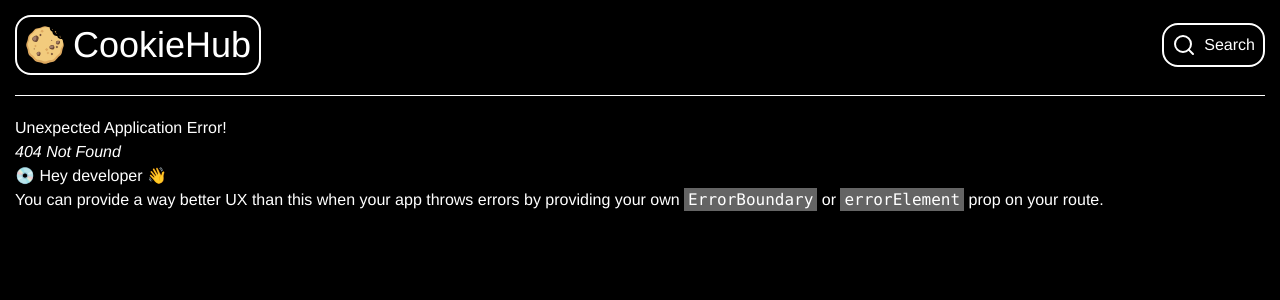
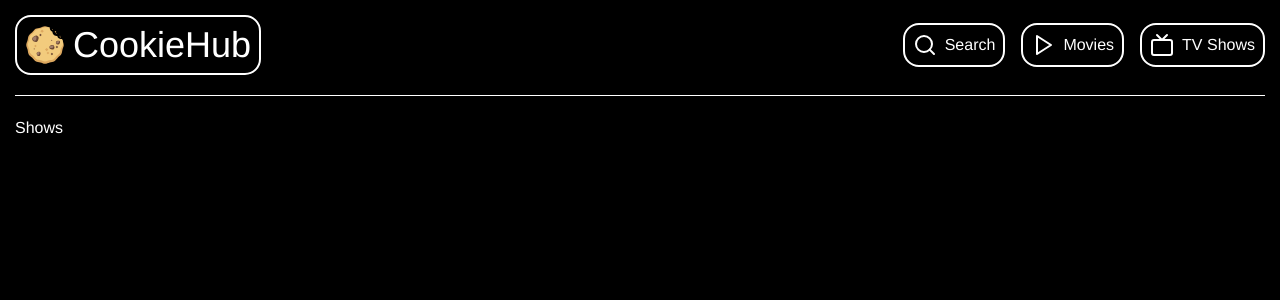
Before and after one commit to Ultimate-69/cookie-hub, a React (Vite) app: page /shows in a window 1280 px wide. Before the commit this address had no page. Shown: the top 300 px of the page. Built offline with nearby package versions, Linux system fonts and the light colour scheme.

Commit message:
added new options for the header, updated routing, and began work on trending.

```diff
--- a/src/components/Header.jsx
+++ b/src/components/Header.jsx
@@ -1,4 +1,4 @@
-import { Search } from 'lucide-react'
+import { Play, Search, Tv } from 'lucide-react'
 import React from 'react'
 
 function redirectToHome() {
@@ -7,6 +7,10 @@ function redirectToHome() {
 
 function redirectToSearch() {
     window.location.href = '/search'
+}
+
+function redirectToShows() {
+    window.location.href = '/shows'
 }
 
 export default function Header() {
@@ -18,11 +22,23 @@ export default function Header() {
                 <img width={40} height={40} src='/src/assets/cookie-icon.svg'></img>
                 <h1 className='text-4xl'>CookieHub</h1>
             </div>
-            <div>
+            <div className='flex justify-center items-center gap-4'>
                 <button onClick={() => {redirectToSearch()}} className='border-2 rounded-2xl p-2 flex items-center text-center gap-2 cursor-pointer
                 hover:bg-white hover:text-black transition'>
                     <Search/>
                     <h1>Search</h1>
+                </button>
+
+                <button onClick={() => {redirectToHome()}} className='border-2 rounded-2xl p-2 flex items-center text-center gap-2 cursor-pointer
+                hover:bg-white hover:text-black transition'>
+                    <Play/>
+                    <h1>Movies</h1>
+                </button>
+
+                <button onClick={() => {redirectToShows()}} className='border-2 rounded-2xl p-2 flex items-center text-center gap-2 cursor-pointer
+                hover:bg-white hover:text-black transition'>
+                    <Tv/>
+                    <h1>TV Shows</h1>
                 </button>
             </div>
         </header>
--- a/src/components/Trending.jsx
+++ b/src/components/Trending.jsx
@@ -1,10 +1,14 @@
-import React from 'react'
+import React, { useState } from 'react'
 import { Oval } from 'react-loader-spinner'
 
 export default function Trending() {
+
+    const [isLoaded, setisLoaded] = useState(false);
+
   return (
-    <div>
-        <Oval/>
+    <div className='flex justify-center items-center flex-col'>
+        <h1 className='mb-5 text-4xl font-bold'>Trending Movies</h1>
+        {isLoaded ? <div></div> : <Oval height={50} width={50} />}
     </div>
   )
 }
--- a/src/main.jsx
+++ b/src/main.jsx
@@ -8,11 +8,16 @@ import Header from './components/Header.jsx'
 const router = createBrowserRouter([
   {
     path: '/',
-    element: <HomePage/>
+    element: <HomePage/>,
+    errorElement: <div className='text-3xl'>404 Not Found</div>
   },
   {
     path: '/search',
     element: <div>Search</div>
+  },
+  {
+    path: '/shows',
+    element: <div>Shows</div>
   }
 ]);
 
```
